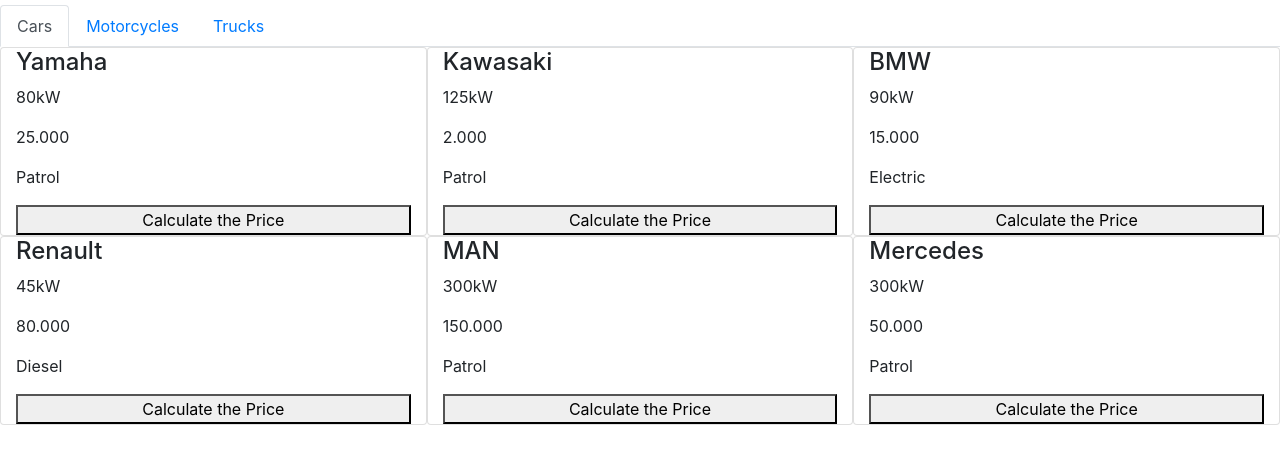
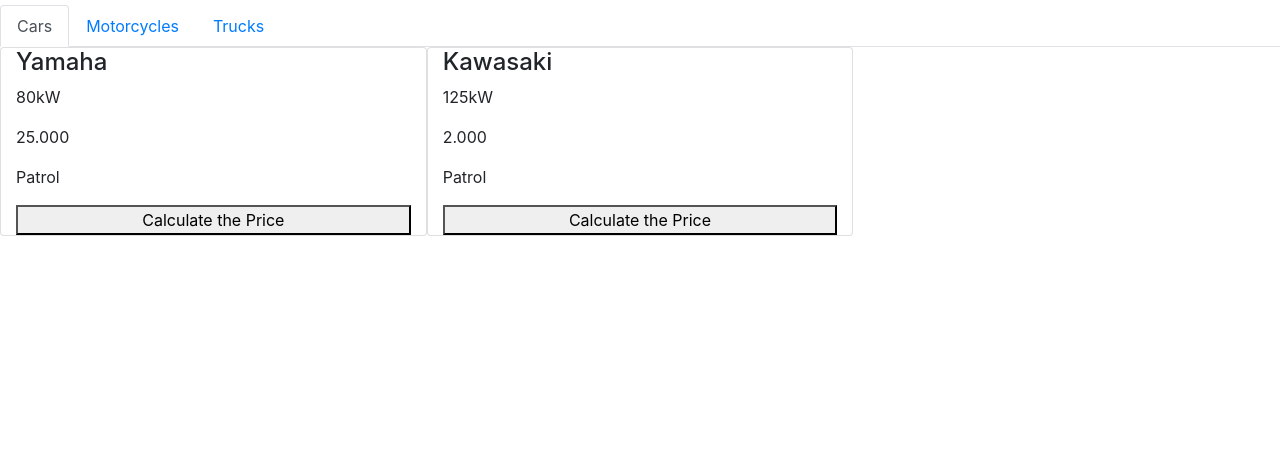
Before and after one commit to kata1234567/FSWD40-TS-Day2, a plain HTML site: page index.html in a window 1280 px wide. Shown: the part 51-514 px from the top of the page. Drawn offline with nearby package versions, Linux system fonts and the light colour scheme.

Commit message:
updatebasic

```diff
--- a/index.html
+++ b/index.html
@@ -16,19 +16,19 @@
 
 <ul class="nav nav-tabs" id="myTab" role="tablist">
   <li class="nav-item">
-    <a class="nav-link active" id="car_tab" data-toggle="tab" href="#home" role="tab" aria-controls="home" aria-selected="true">Cars</a>
+    <a class="nav-link active" id="car_tab" data-toggle="tab" href="#car" role="tab" aria-controls="home" aria-selected="true">Cars</a>
   </li>
   <li class="nav-item">
-    <a class="nav-link" id="moto_tab" data-toggle="tab" href="#profile" role="tab" aria-controls="profile" aria-selected="false">Motorcycles</a>
+    <a class="nav-link" id="moto_tab" data-toggle="tab" href="#moto" role="tab" aria-controls="profile" aria-selected="false">Motorcycles</a>
   </li>
   <li class="nav-item">
-    <a class="nav-link" id="truck_tab" data-toggle="tab" href="#contact" role="tab" aria-controls="contact" aria-selected="false">Trucks</a>
+    <a class="nav-link" id="truck_tab" data-toggle="tab" href="#truck" role="tab" aria-controls="contact" aria-selected="false">Trucks</a>
   </li>
 </ul>
 <div class="tab-content" id="myTabContent">
   <div class="tab-pane fade show active" id="car" role="tabpanel" aria-labelledby="home-tab">
   	<div class="container-fluid">
-	<div id="row2" class="row">
+	<div id="row0" class="row">
 
 	</div>
 
@@ -37,7 +37,7 @@
   </div>
   <div class="tab-pane fade" id="moto" role="tabpanel" aria-labelledby="profile-tab">
   	<div class="container-fluid">
-	<div id="row3" class="row">
+	<div id="row1" class="row">
 
 	</div>
 
@@ -45,7 +45,7 @@
   </div>
   <div class="tab-pane fade" id="truck" role="tabpanel" aria-labelledby="contact-tab">
   	<div class="container-fluid">
-	<div id="row4" class="row">
+	<div id="row2" class="row">
 
 	</div>
 
@@ -54,7 +54,7 @@
 </div>
 
 <div class="container-fluid">
-	<div id="row1" class="row">
+	<div id="row4" class="row">
 
 	</div>
 
--- a/script.js
+++ b/script.js
@@ -114,7 +114,6 @@
 var truck2 = new Truck("Mercedes", "50.000", "300kW", "Patrol", 150000, 11);
 var vehicle_data = [];
 vehicle_data.push(motor1, motor2, car1, car2, truck1, truck2);
-motor1.calculatePrice();
 function createDOM() {
     for (i = 0; i < vehicle_data.length; i++) {
         dummy = document.createElement("div");
@@ -122,7 +121,7 @@
         dummy.classList.add("col-lg-4");
         dummy.classList.add("col-md-6");
         dummy.classList.add("col-sm-12");
-        var row = document.getElementById("row1");
+        var row = document.getElementById("row4");
         row.appendChild(dummy);
         var headline = document.createElement("h4");
         var headline_text = document.createTextNode(vehicle_data[i].Brand);
@@ -146,7 +145,7 @@
         dummy.appendChild(button);
     }
 }
-createDOM();
+// createDOM();
 tags = document.getElementsByTagName("button");
 var _loop_1 = function (i) {
     tags[i].addEventListener("click", function () {
@@ -157,3 +156,40 @@
 for (var i = 0; i < tags.length; i++) {
     _loop_1(i);
 }
+function createTabs(arr, x) {
+    for (i = 0; i < arr.length; i++) {
+        dummy = document.createElement("div");
+        dummy.classList.add("card");
+        dummy.classList.add("col-lg-4");
+        dummy.classList.add("col-md-6");
+        dummy.classList.add("col-sm-12");
+        var row = document.getElementById("row" + x);
+        row.appendChild(dummy);
+        var headline = document.createElement("h4");
+        var headline_text = document.createTextNode(arr[i].Brand);
+        headline.appendChild(headline_text);
+        dummy.appendChild(headline);
+        var power = document.createElement("p");
+        var power_text = document.createTextNode(arr[i].Power);
+        power.appendChild(power_text);
+        dummy.appendChild(power);
+        var mileage = document.createElement("p");
+        var mileage_text = document.createTextNode(arr[i].Mileage);
+        mileage.appendChild(mileage_text);
+        dummy.appendChild(mileage);
+        var fuel = document.createElement("p");
+        var fuel_text = document.createTextNode(arr[i].Fuel);
+        fuel.appendChild(fuel_text);
+        dummy.appendChild(fuel);
+        var button = document.createElement("button");
+        var button_text = document.createTextNode("Calculate the Price");
+        button.appendChild(button_text);
+        dummy.appendChild(button);
+    }
+}
+var motor_data = vehicle_data.filter(function (x) { return x.type == "Motor"; });
+var car_data = vehicle_data.filter(function (x) { return x.type == "Car"; });
+var truck_data = vehicle_data.filter(function (x) { return x.type == "Truck"; });
+createTabs(motor_data, 0);
+createTabs(car_data, 1);
+createTabs(truck_data, 2);
```
Also changed, not shown: 1 other file.
